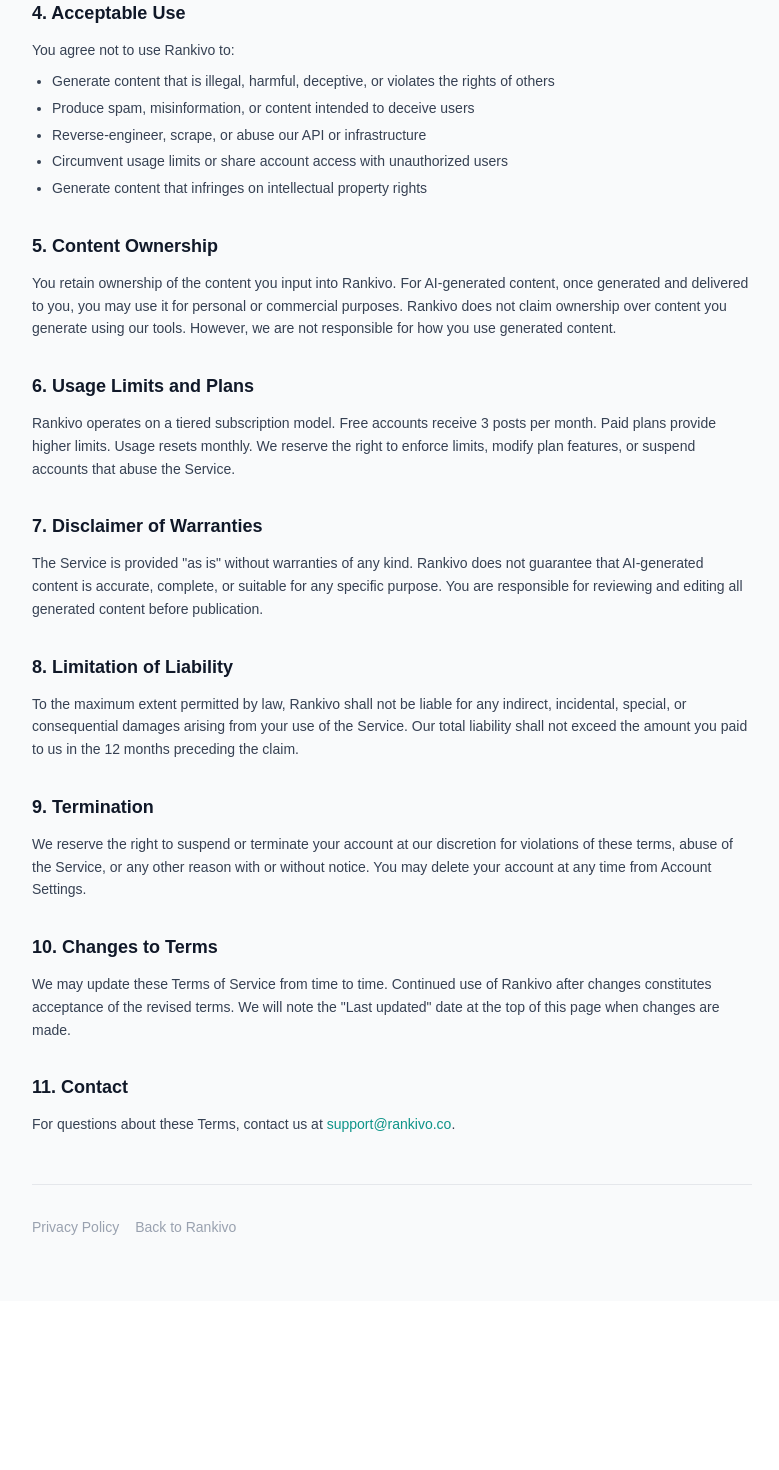
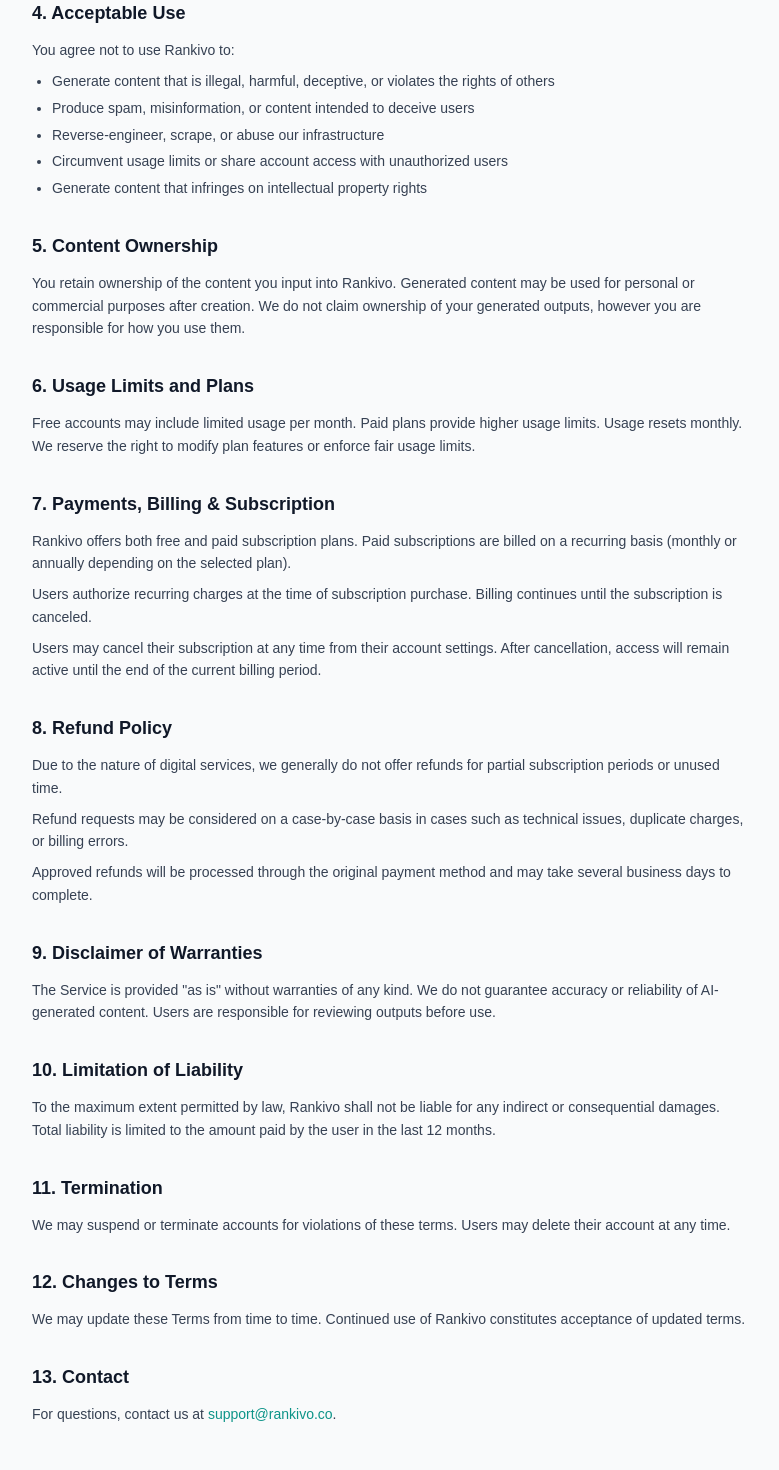
Before and after one commit to askhakwani/Rankivo, a Next.js app: page /terms in a window 1280 px wide. Shown: the part 720-2190 px from the top of the page, without its empty margins (248-1027 px from the left). Before the commit the page ends 2021 px from the top, so only its background shows below. Built offline with nearby package versions, Linux system fonts and the light colour scheme.

Commit message:
Update Terms of Service page

```diff
--- a/app/terms/page.js
+++ b/app/terms/page.js
@@ -51,7 +51,7 @@
             <ul className="list-disc pl-5 space-y-1">
               <li>Generate content that is illegal, harmful, deceptive, or violates the rights of others</li>
               <li>Produce spam, misinformation, or content intended to deceive users</li>
-              <li>Reverse-engineer, scrape, or abuse our API or infrastructure</li>
+              <li>Reverse-engineer, scrape, or abuse our infrastructure</li>
               <li>Circumvent usage limits or share account access with unauthorized users</li>
               <li>Generate content that infringes on intellectual property rights</li>
             </ul>
@@ -59,37 +59,51 @@
 
           <section>
             <h2 className="text-lg font-semibold text-gray-900 mb-3">5. Content Ownership</h2>
-            <p>You retain ownership of the content you input into Rankivo. For AI-generated content, once generated and delivered to you, you may use it for personal or commercial purposes. Rankivo does not claim ownership over content you generate using our tools. However, we are not responsible for how you use generated content.</p>
+            <p>You retain ownership of the content you input into Rankivo. Generated content may be used for personal or commercial purposes after creation. We do not claim ownership of your generated outputs, however you are responsible for how you use them.</p>
           </section>
 
           <section>
             <h2 className="text-lg font-semibold text-gray-900 mb-3">6. Usage Limits and Plans</h2>
-            <p>Rankivo operates on a tiered subscription model. Free accounts receive 3 posts per month. Paid plans provide higher limits. Usage resets monthly. We reserve the right to enforce limits, modify plan features, or suspend accounts that abuse the Service.</p>
+            <p>Free accounts may include limited usage per month. Paid plans provide higher usage limits. Usage resets monthly. We reserve the right to modify plan features or enforce fair usage limits.</p>
           </section>
 
           <section>
-            <h2 className="text-lg font-semibold text-gray-900 mb-3">7. Disclaimer of Warranties</h2>
-            <p>The Service is provided "as is" without warranties of any kind. Rankivo does not guarantee that AI-generated content is accurate, complete, or suitable for any specific purpose. You are responsible for reviewing and editing all generated content before publication.</p>
+            <h2 className="text-lg font-semibold text-gray-900 mb-3">7. Payments, Billing & Subscription</h2>
+            <p className="mb-2">Rankivo offers both free and paid subscription plans. Paid subscriptions are billed on a recurring basis (monthly or annually depending on the selected plan).</p>
+            <p className="mb-2">Users authorize recurring charges at the time of subscription purchase. Billing continues until the subscription is canceled.</p>
+            <p className="mb-2">Users may cancel their subscription at any time from their account settings. After cancellation, access will remain active until the end of the current billing period.</p>
           </section>
 
           <section>
-            <h2 className="text-lg font-semibold text-gray-900 mb-3">8. Limitation of Liability</h2>
-            <p>To the maximum extent permitted by law, Rankivo shall not be liable for any indirect, incidental, special, or consequential damages arising from your use of the Service. Our total liability shall not exceed the amount you paid to us in the 12 months preceding the claim.</p>
+            <h2 className="text-lg font-semibold text-gray-900 mb-3">8. Refund Policy</h2>
+            <p className="mb-2">Due to the nature of digital services, we generally do not offer refunds for partial subscription periods or unused time.</p>
+            <p className="mb-2">Refund requests may be considered on a case-by-case basis in cases such as technical issues, duplicate charges, or billing errors.</p>
+            <p>Approved refunds will be processed through the original payment method and may take several business days to complete.</p>
           </section>
 
           <section>
-            <h2 className="text-lg font-semibold text-gray-900 mb-3">9. Termination</h2>
-            <p>We reserve the right to suspend or terminate your account at our discretion for violations of these terms, abuse of the Service, or any other reason with or without notice. You may delete your account at any time from Account Settings.</p>
+            <h2 className="text-lg font-semibold text-gray-900 mb-3">9. Disclaimer of Warranties</h2>
+            <p>The Service is provided "as is" without warranties of any kind. We do not guarantee accuracy or reliability of AI-generated content. Users are responsible for reviewing outputs before use.</p>
           </section>
 
           <section>
-            <h2 className="text-lg font-semibold text-gray-900 mb-3">10. Changes to Terms</h2>
-            <p>We may update these Terms of Service from time to time. Continued use of Rankivo after changes constitutes acceptance of the revised terms. We will note the "Last updated" date at the top of this page when changes are made.</p>
+            <h2 className="text-lg font-semibold text-gray-900 mb-3">10. Limitation of Liability</h2>
+            <p>To the maximum extent permitted by law, Rankivo shall not be liable for any indirect or consequential damages. Total liability is limited to the amount paid by the user in the last 12 months.</p>
           </section>
 
           <section>
-            <h2 className="text-lg font-semibold text-gray-900 mb-3">11. Contact</h2>
-            <p>For questions about these Terms, contact us at <a href="mailto:support@rankivo.co" className="text-[#0D9488] hover:underline">support@rankivo.co</a>.</p>
+            <h2 className="text-lg font-semibold text-gray-900 mb-3">11. Termination</h2>
+            <p>We may suspend or terminate accounts for violations of these terms. Users may delete their account at any time.</p>
+          </section>
+
+          <section>
+            <h2 className="text-lg font-semibold text-gray-900 mb-3">12. Changes to Terms</h2>
+            <p>We may update these Terms from time to time. Continued use of Rankivo constitutes acceptance of updated terms.</p>
+          </section>
+
+          <section>
+            <h2 className="text-lg font-semibold text-gray-900 mb-3">13. Contact</h2>
+            <p>For questions, contact us at <a href="mailto:support@rankivo.co" className="text-[#0D9488] hover:underline">support@rankivo.co</a>.</p>
           </section>
 
         </div>
```
